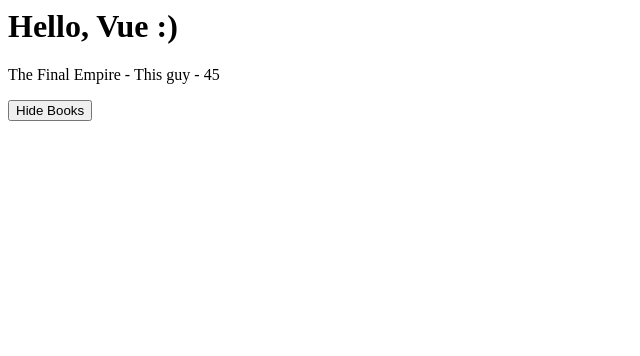
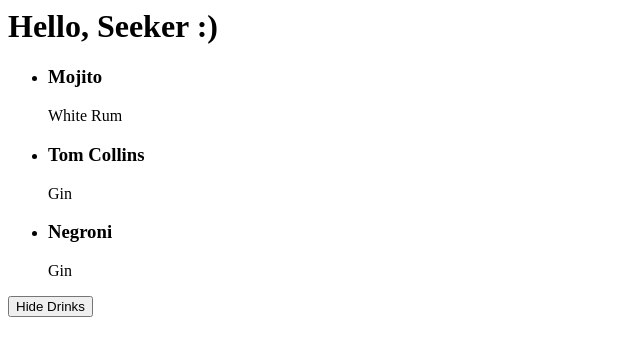
Before and after one commit to Madeleinesj/Vue-3, a plain HTML site: page index.html in a window 1280 px wide. Shown: the whole page, without its empty margins (0-640 px from the left). Drawn offline with nearby package versions, Linux system fonts and the light colour scheme.

Commit message:
Toggle bullets

```diff
--- a/app.js
+++ b/app.js
@@ -1,15 +1,27 @@
 const app = Vue.createApp({
     data() {
         return {
-            showBooks: true,
-            title: 'The Final Empire',
-            author: 'This guy',
-            age: 45
+            showDrinks: true,
+            drinks: [
+                {name: 'Mojito', Liquor: 'White Rum'},
+                {name: 'Tom Collins', Liquor: 'Gin'},
+                {name: 'Negroni', Liquor: 'Gin'},
+            ]
         }
     },
     methods: {
-        toggleShowBooks() {
-            this.showBooks = !this.showBooks
+        toggleShowDrinks() {
+            this.showDrinks = !this.showDrinks
+        },
+        handleEvent(e, data) {
+            console.log(e, e.type)
+            if (data) {
+                console.log(data)
+            }
+        },
+        handleMousemove(e) {
+            this.x = e.offsetX,
+            this.y = e.offsetY
         }
     }
 })
--- a/index.html
+++ b/index.html
@@ -2,25 +2,37 @@
 <head>
     <meta charset="UTF-8">
     <meta name="viewport" content="width=device-width, initial-scale=1.0">
-    <title>Learning Vue</title>
+    <title>TasteSeeker</title>
     <script src="https://unpkg.com/vue@3.0.2"></script>
+    <style>
+        .box {
+            padding: 100px 0;
+            width: 400px;
+            text-align: center;
+            background: #ddd;
+            margin: 20px;
+            display: inline-block;
+        }
+    </style>
 </head>
 <body>
-    <h1>Hello, Vue :)</h1>
+    <h1>Hello, Seeker :)</h1>
 
     <div id="app">
-        <div v-if="showBooks">
-        <p>{{ title }} - {{ author }} - {{ age }}</p>
+        <!--attribute binding-->
+
+        <div v-if="showDrinks">
+            <ul>
+                <li v-for="drink in drinks">
+                    <h3>{{ drink.name }}</h3>
+                    <p>{{ drink.Liquor }}</p>
+                </li>
+            </ul>
         </div>
 
-        <!--- <button v-on:click="age++">Increase age</button>
-        <button v-on:click="age--">Decrease age</button>
-        <div @click="changeTitle('Oathbringer')">Change book title</div> -->
-
-
-        <button @click="toggleShowBooks">
-            <span v-if="showBooks">Hide Books</span>
-            <span v-if="!showBooks">Show Books</span>
+        <button @click="toggleShowDrinks">
+            <span v-if="showDrinks">Hide Drinks</span>
+            <span v-if="!showDrinks">Show Drinks</span>
         </button>
     </div>
 
```
